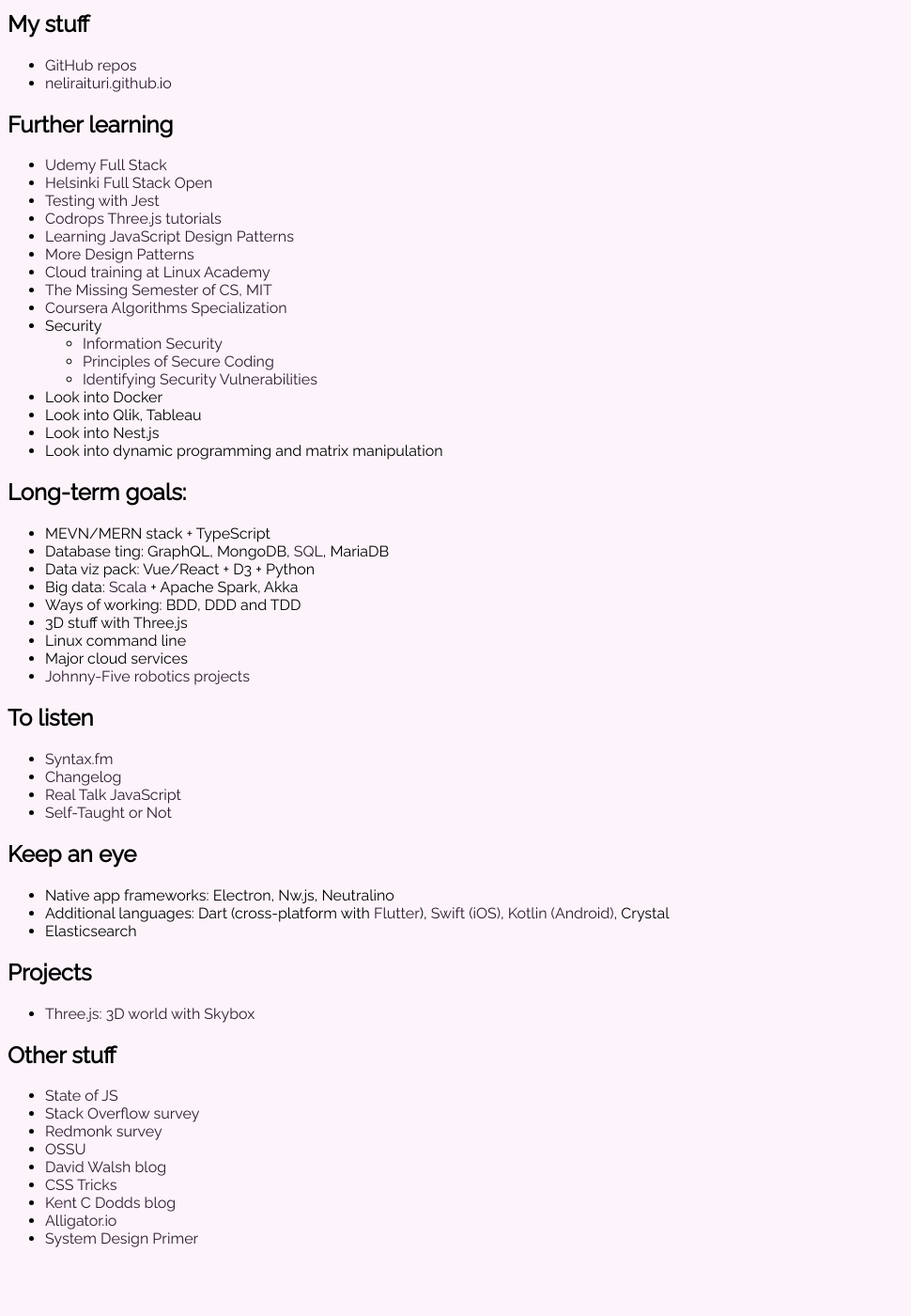
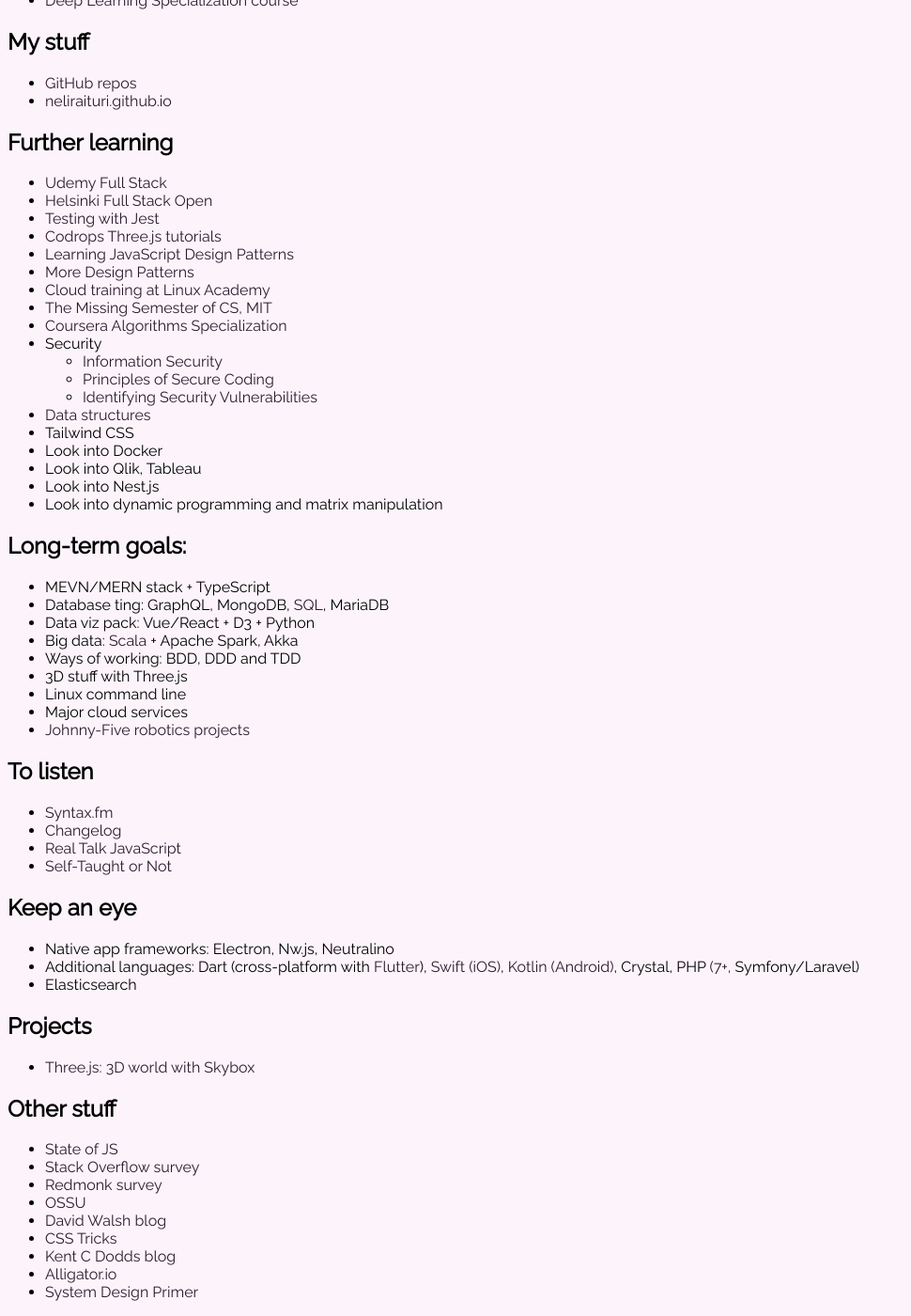
Before and after one commit to neliraituri/neliraituri.github.io, a Jekyll site: the page index.html, which Jekyll copies as it is, in a window 1280 px wide and 1400 px high, scrolled down 1263 px. Shown: the whole window at 94% size, without its empty margins (0-970 px from the left). Built offline with Jekyll 4.4.1, drawn with Linux system fonts in a browser that asks for light colours; before the commit the page ends 2606 px from its top, so only the background shows below that.

Commit message:
Added a few resources

```diff
--- a/index.html
+++ b/index.html
@@ -94,6 +95,8 @@
         <li><a href="https://www.coursera.org/learn/secure-coding-principles">Principles of Secure Coding</a></li>
         <li><a href="https://www.coursera.org/learn/identifying-security-vulnerabilities">Identifying Security Vulnerabilities</a></li>
       </ul>
+      <li><a href="https://www.youtube.com/watch?v=RBSGKlAvoiM">Data structures</a></li>
+      <li>Tailwind CSS</li>
       <li>Look into Docker</li>
       <li>Look into Qlik, Tableau</li>
       <li>Look into Nest.js</li>
@@ -122,7 +125,9 @@
     <ul>
       <li>Native app frameworks: Electron, Nw.js, Neutralino</li>
       <li>Additional languages: Dart (cross-platform with <a href="https://github.com/londonappbrewery/Flutter-Course-Resources">Flutter</a>), <a href="https://docs.swift.org/swift-book/GuidedTour/GuidedTour.html">Swift (iOS)</a>,
-        <a href="https://codelabs.developers.google.com/kotlin-bootcamp/">Kotlin (Android)</a>, Crystal</li>
+        <a href="https://codelabs.developers.google.com/kotlin-bootcamp/">Kotlin (Android)</a>,
+        Crystal, <a href="https://www.youtube.com/watch?v=OK_JCtrrv-c"></a>PHP
+        <a href="https://phptherightway.com/">(7+,</a> Symfony/Laravel)</li>
       <li>Elasticsearch</li>
       </ul>
   <h2>Projects</h2>
```
Also changed, not shown: other parts of index.html (+1 -0 lines).
